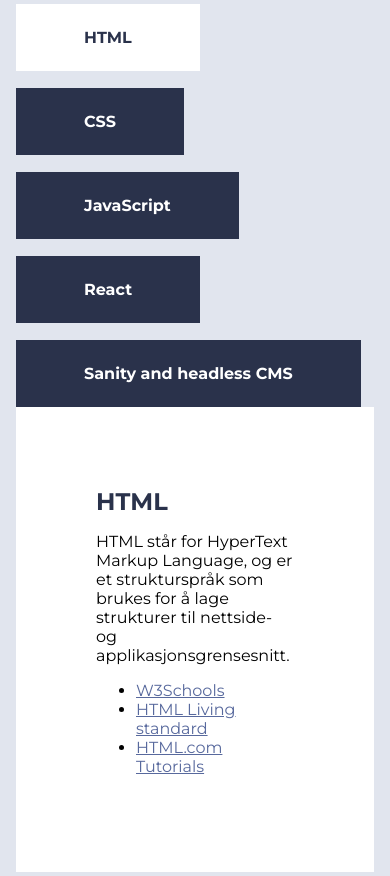
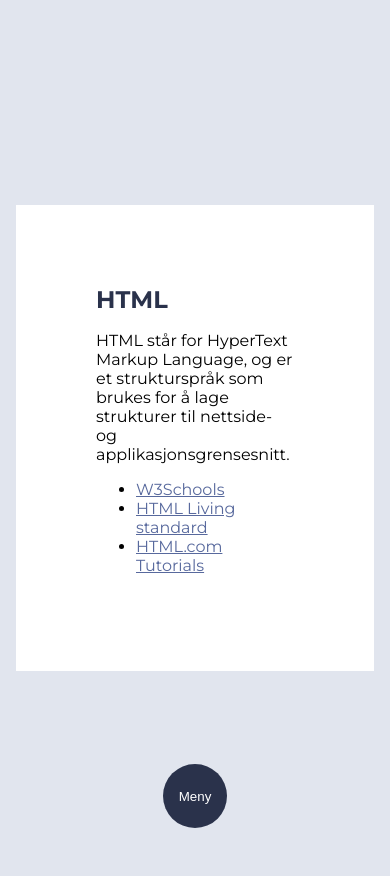
Before and after one commit to Vilped1/UIN23ak3_resourceapp_group13, a React (Vite) app in the folder arbeidskrav_3/: page /html in a window 390 px wide. Built offline with nearby package versions, Linux system fonts and the light colour scheme.

Commit message:
Update Routing and SASS

```diff
--- a/arbeidskrav_3/src/components/Nav.jsx
+++ b/arbeidskrav_3/src/components/Nav.jsx
@@ -6,10 +6,18 @@ export default function Nav({ category, setCategory }) {
     setCategory(newCategory)
   }
 
+  const toggleMenu = () => {
+    const menu = document.querySelector(".menu")
+    menu.classList.toggle("hidden")
+  }
+
   return (
     <>
       <nav>
-        <ul id="menu">
+        <button onClick={() => toggleMenu()} className="menuToggle">
+          Meny
+        </button>
+        <ul className="menu hidden">
           {resources.map((resource, index) => (
             <li key={index}>
               <Link
--- a/arbeidskrav_3/src/styles/Main.scss
+++ b/arbeidskrav_3/src/styles/Main.scss
@@ -8,6 +8,7 @@
 }
 
 body {
+    position: relative;
     background-color: $grey;
     font-family: $font;
     /* {Gjør slik at boksen holder seg sentrert */
@@ -57,9 +58,6 @@ body {
     body {
         padding: 1rem;
 
-        #main{
-            padding: 1rem;
-        }
 
         nav ul {
             justify-content: flex-start;
--- /dev/null
+++ b/arbeidskrav_3/src/styles/MainMobileFirst.scss
@@ -0,0 +1,3 @@
+/* Importerer skrifttypen som skal bli brukt */
+@import url('https://fonts.googleapis.com/css2?family=Montserrat:wght@400;600;700&display=swap');
+@import '_variables.scss';
--- a/arbeidskrav_3/src/styles/Nav.scss
+++ b/arbeidskrav_3/src/styles/Nav.scss
@@ -1,19 +1,35 @@
 @import url('https://fonts.googleapis.com/css2?family=Montserrat:wght@400;600;700&display=swap');
 @import '_variables.scss';
 
-#menu {
+.menuToggle{
+    position: fixed;
+    bottom: 1rem;
+    left: calc(50% - 2rem);
+    color: $white;
+    background-color: $darkblue;
+    height: 4rem;
+    width: 4rem;
+    border: none;
+    border-radius: 50%;
+}
+
+.menu {
     /* {Gjør at alle listeelementene ligger ved siden av hverandre istedenfor under hverandre og er sentrert */
     display: flex;
     list-style: none;
     align-items: center;
-    // justify-content: space-between;
+    justify-content: space-between;
     /* } */
     padding: 0;
     margin: 0;
     /* Gjør slik at det som står i vav ikke lgger seg under hverandre */
     flex-wrap: wrap;
+    gap: 1rem;
 
-    gap: 17px; //!!
+    &.hidden{
+        display: none;
+    }
+
 
     .menubutton {
         display: inline-block;
@@ -32,3 +48,9 @@
         }
     }
 }
+
+@media only screen and (min-width: 600px) {
+    .menuToggle{
+        display: none;
+    }
+}
--- /dev/null
+++ b/arbeidskrav_3/src/styles/NavMobileFirst.scss
@@ -0,0 +1,48 @@
+@import url('https://fonts.googleapis.com/css2?family=Montserrat:wght@400;600;700&display=swap');
+@import '_variables.scss';
+
+nav{
+    position: relative;
+    display: flex;
+    justify-content: center;
+}
+
+.menuToggle{
+    align-self: flex-start;
+    font-family: 'Helvetica', sans-serif;
+    border: none;
+    font-size: 1rem;
+    font-weight: 700;
+    background-color: transparent;
+    cursor: pointer;
+}
+.menu{
+    position: absolute;
+    display: flex;
+    justify-content: space-between;
+    background-color: $white;
+    border: 2px solid $darkblue;
+    display: flex;
+    flex-wrap: wrap;
+    font-family: $font;
+    font-weight: 700;
+    list-style: none;
+    padding: 1rem;
+
+    &.hidden{
+        display: none;
+    }
+
+    .menubutton{
+        padding: 0.5rem 1rem;
+        background-color: $darkblue;
+        color: $white;
+        text-decoration: none;
+        transition: color .2 ease-in-out, background-color .2s ease-in-out;
+
+        &.active{
+            background-color: $white;
+            color: $darkblue
+        }
+    }
+}
```
